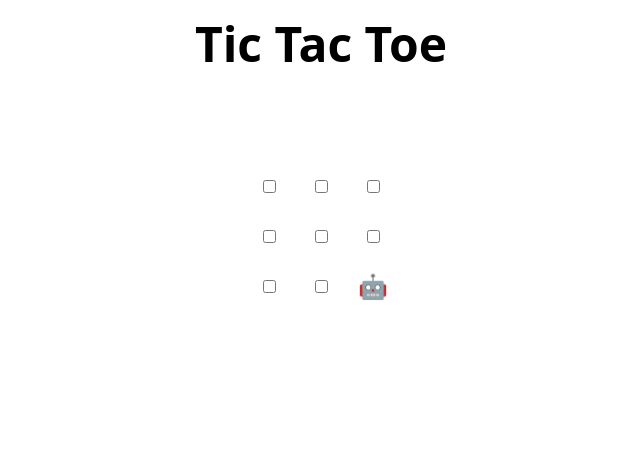
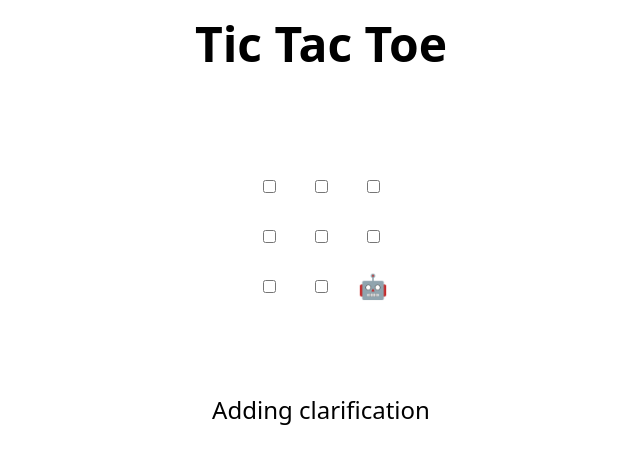
Before and after one commit to mayoching/skills-review-pull-requests, a plain HTML site: page index.html in a window 1280 px wide. Shown: the whole page, without its empty margins (319-959 px from the left). Drawn offline with Linux system fonts and the light colour scheme.

Commit message:
Update index.html

```diff
--- a/index.html
+++ b/index.html
@@ -48,6 +48,7 @@
 </table>
 
 <h2 hidden>Game over, refresh to play again 🧑‍💻 🤖!</h2>
+Adding clarification
 
 <script>
   // Initialization
```
